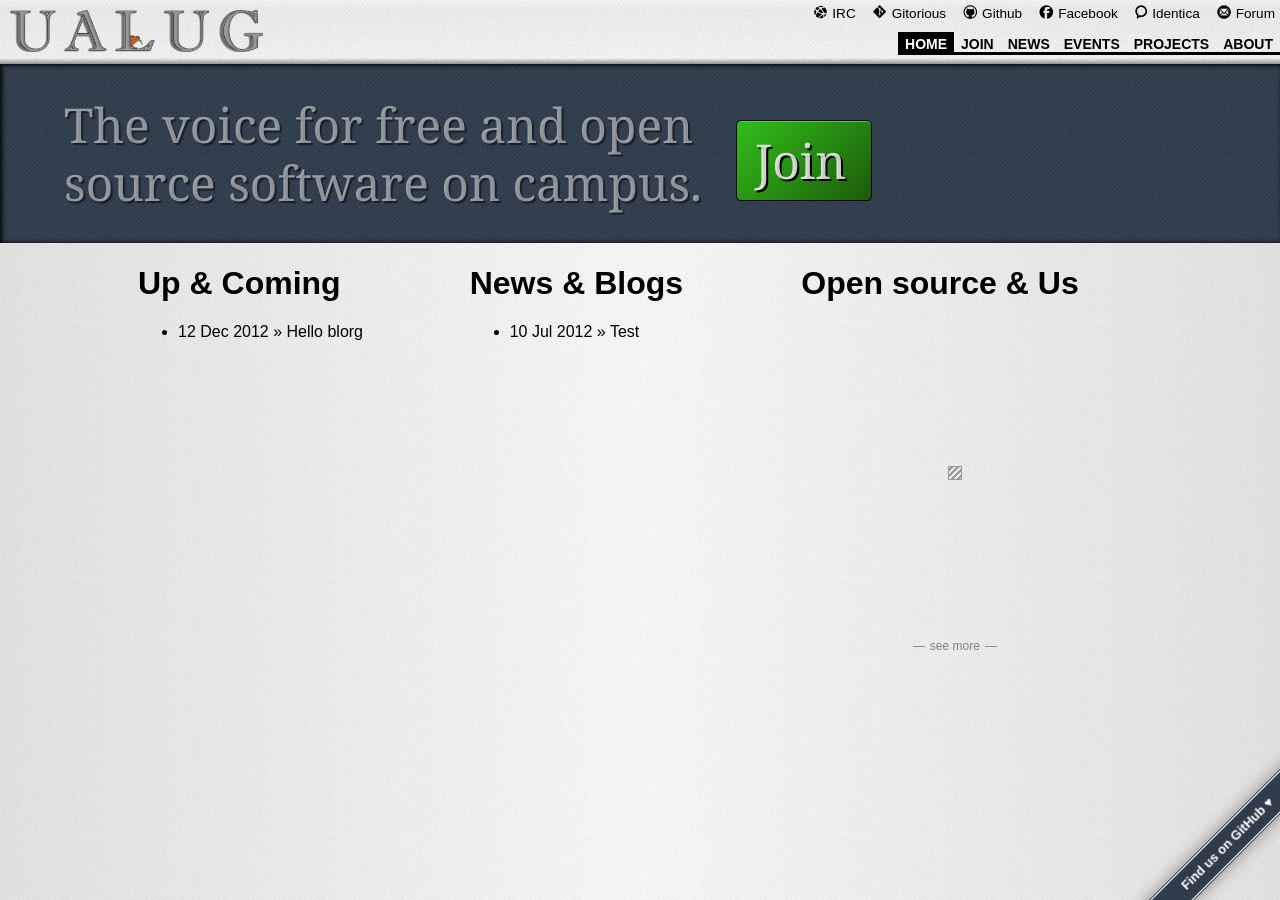
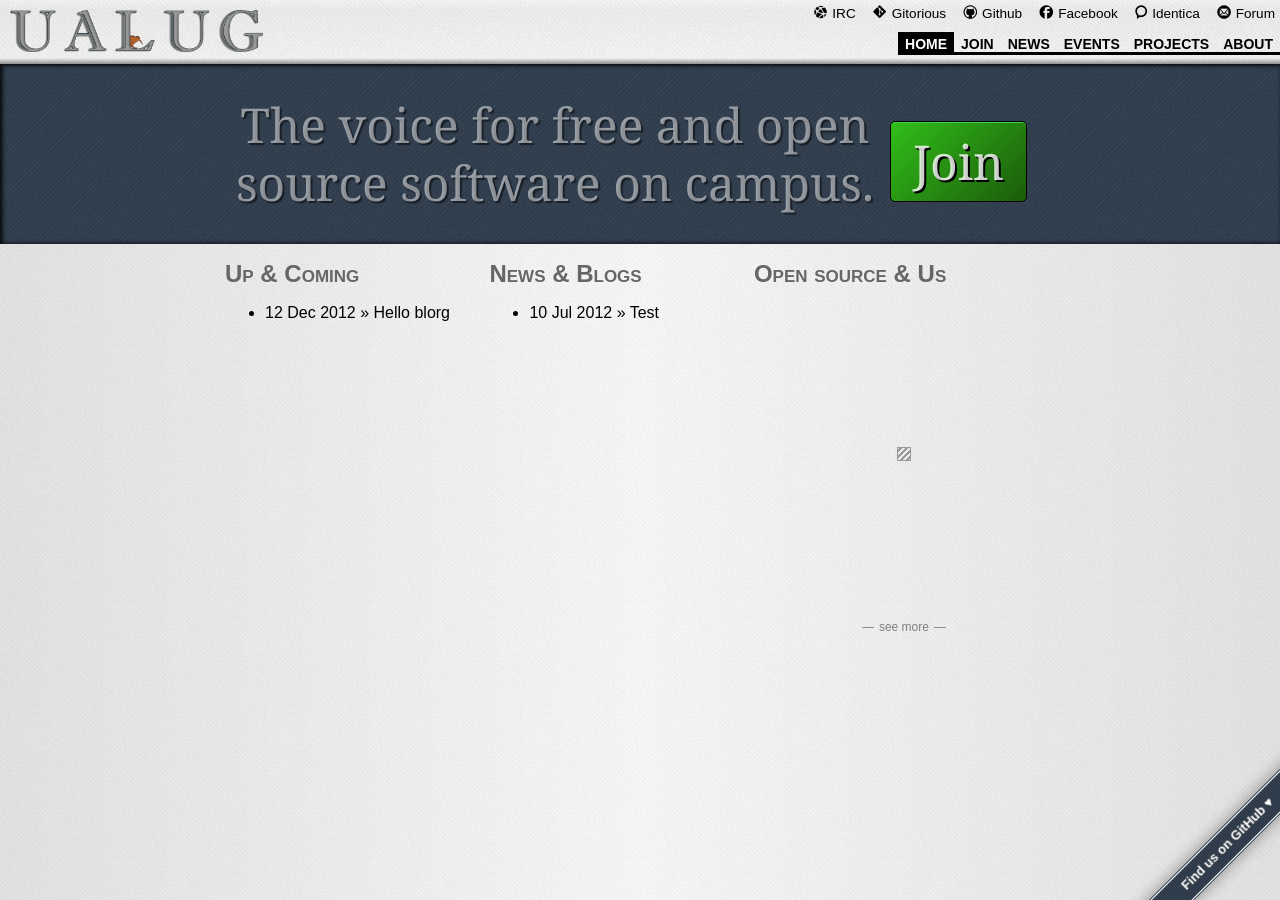
Before and after one commit to ualug/ualug.github.com, a Jekyll site: the page built from index.html, in a window 1280 px wide. Built offline with Jekyll 4.4.1, drawn with Linux system fonts in a browser that asks for light colours; some web fonts are replaced.

Commit message:
Change banner measurements to px

```diff
--- a/_includes/banner.html
+++ b/_includes/banner.html
@@ -1,5 +1,7 @@
-<section class="display">
-  <figure>The voice for free and open source software on campus.</figure>
-  <div class="side"><a class="button" href="join.html">Join</a></div>
-  <div class="clearfix"></div>
+<section class="banner">
+  <div class="wrapper">
+    <figure>The voice for free and open source software on campus.</figure>
+    <div class="side"><a class="button" href="join.html">Join</a></div>
+    <div class="clearfix"></div>
+  </div>
 </section>
--- a/assets/stylesheets/screen.css
+++ b/assets/stylesheets/screen.css
@@ -2,15 +2,15 @@
   box-sizing: border-box; }
 
 html {
-  background: url("/assets/images/background.png"), linear-gradient(90deg, #CCCCCC 0%, #FFFFFF 50%, #CCCCCC 100%); }
+  background: url("/assets/images/background.png"), linear-gradient(90deg, #CCCCCC 0%, #FFFFFF 50%, #CCCCCC 100%);
+  font-family: Junction, Arial, Helvetica, 'Helvetica Neue', sans-serif; }
 
 
 body > header {
   background: url("/assets/images/background.png"), linear-gradient(180deg, rgba(255, 255, 255, 0.6) 0%, rgba(221, 221, 221, 0.6) 15%, rgba(248, 248, 248, 0.6) 90%, rgba(201, 201, 201, 0.6) 92%, #000000 100%);
   box-shadow: 2px 0 5px #000;
-  font-family: Junction, Arial, Helvetica, 'Helvetica Neue', sans-serif;
   height: 64px;
-  min-width: 960px;
+  min-width: 840px;
   padding: 0;
   position: relative; }
   body > header h1 {
@@ -28,8 +28,7 @@ body > header {
       right: 5px;
       top: 5px; }
       body > header nav.social a {
-        margin-left: 1em;
-        transition: all 200ms ease 0s; }
+        margin-left: 1em; }
         body > header nav.social a:hover, body > header nav.social a:focus {
           color: #DD2121; }
         body > header nav.social a span.icon {
@@ -47,7 +46,7 @@ body > header {
         body > header nav.site a {
           border-bottom: 3px solid #000000;
           padding: 4px 0.5em 0;
-          transition: all 200ms linear; }
+          transition: all 300ms linear; }
           body > header nav.site a:hover, body > header nav.site a:focus {
             border-color: #DD2121;
             color: #DD2121;
@@ -65,24 +64,28 @@ body > header {
               color: #FFFFFF; }
 
 
-section.display {
+section.banner {
   background: url("/assets/images/banner_background.png"), #303D4D;
   box-shadow: 2px 0 5px #000000 inset;
-  padding: 2em 4em; }
-  section.display figure {
+  font-size: 48px;
+  height: 180px;
+  padding: 32px 0; }
+  section.banner div.wrapper {
+    margin: auto;
+    text-align: center;
+    width: 840px; }
+  section.banner figure {
     color: rgba(255, 255, 255, 0.5);
     float: left;
     font-family: Georgia, Cambria, "Times New Roman", Times, serif;
-    font-size: 3em;
     line-height: 1.2em;
     text-shadow: 2px 2px 1px rgba(0, 0, 0, 0.5);
-    width: 14em; }
-  section.display .side {
-    font-size: 3em;
-    margin-left: 14em;
-    margin-top: 0.5em;
-    width: 3em; }
-  section.display a.button {
+    width: 670px; }
+  section.banner .side {
+    margin-left: 670px;
+    padding-top: 25px;
+    width: 145px; }
+  section.banner a.button {
     background: linear-gradient(135deg, #31BE19 0%, #1C5B0B 100%), #258811;
     border: 1px solid #000000;
     border-radius: 5px 5px 5px 5px;
@@ -90,13 +93,12 @@ section.display {
     color: rgba(255, 255, 255, 0.8);
     display: block;
     font-family: Georgia, Cambria, "Times New Roman", Times, serif;
-    font-size: 1em;
     font-weight: 200;
     margin-right: 8px;
     padding: 7px 18px;
     text-shadow: 2px 2px 0 #000000;
     transition: all 500ms ease 0s; }
-    section.display a.button:hover, section.display a.button:focus {
+    section.banner a.button:hover, section.banner a.button:focus {
       border-radius: 10px 10px 10px 10px;
       box-shadow: 1px 1px 0 0 #000000 inset;
       margin-left: -8px;
@@ -108,17 +110,24 @@ section.display {
 
 .container {
   margin: 0 auto;
-  min-width: 960px;
-  width: 80%; }
-  .container section.column {
-    display: inline-block;
-    margin: 0 10px;
-    min-width: 300px;
-    vertical-align: top;
-    width: 30%; }
+  width: 840px; }
+
+section.column {
+  display: inline-block;
+  margin: 0 5px;
+  vertical-align: top;
+  width: 250px; }
+  section.column h1 {
+    color: #666;
+    font-size: 1.5em;
+    font-variant: small-caps; }
+  section.column:hover h1 a, section.column:focus h1 a {
+    color: #303D4D; }
 
 
 section.feed {}
+  section.feed.column {
+    width: 300px; }
   section.feed.columns {
     column-width: 300px; }
   section.feed ul {
@@ -153,6 +162,8 @@ section.feed {}
       margin: 0 5px; }
     section.feed span.text a {
       color: #303D4D; }
+      section.feed span.text a:hover, section.feed span.text a:focus {
+        color: #666; }
 
 section.column.feed > a {
   color: grey;
--- a/index.html
+++ b/index.html
@@ -6,7 +6,7 @@ banner: true
 ---
 
 <section class="column events">
-  <h1>Up &amp; Coming</h1>
+  <h1><a href="/events.html">Up &amp; Coming</a></h1>
   <ul>
     {% for post in site.posts %}
       {% if post.layout == "event" %}
@@ -16,7 +16,7 @@ banner: true
   </ul>
 </section>
 <section class="column news">
-  <h1>News &amp; Blogs</h1>
+  <h1><a href="/news.html">News &amp; Blogs</a></h1>
   <ul>
     {% for post in site.posts %}
       {% if post.layout == "post"  %}
@@ -26,7 +26,7 @@ banner: true
   </ul>
 </section>
 <section class="column feed" data-n="15">
-  <h1>Open source &amp; Us</h1>
+  <h1><a href="/projects.html">Open source &amp; Us</a></h1>
   <ul class="loading"></ul>
   <a href="/projects.html#full-feed">See more</a>
 </section>
```
